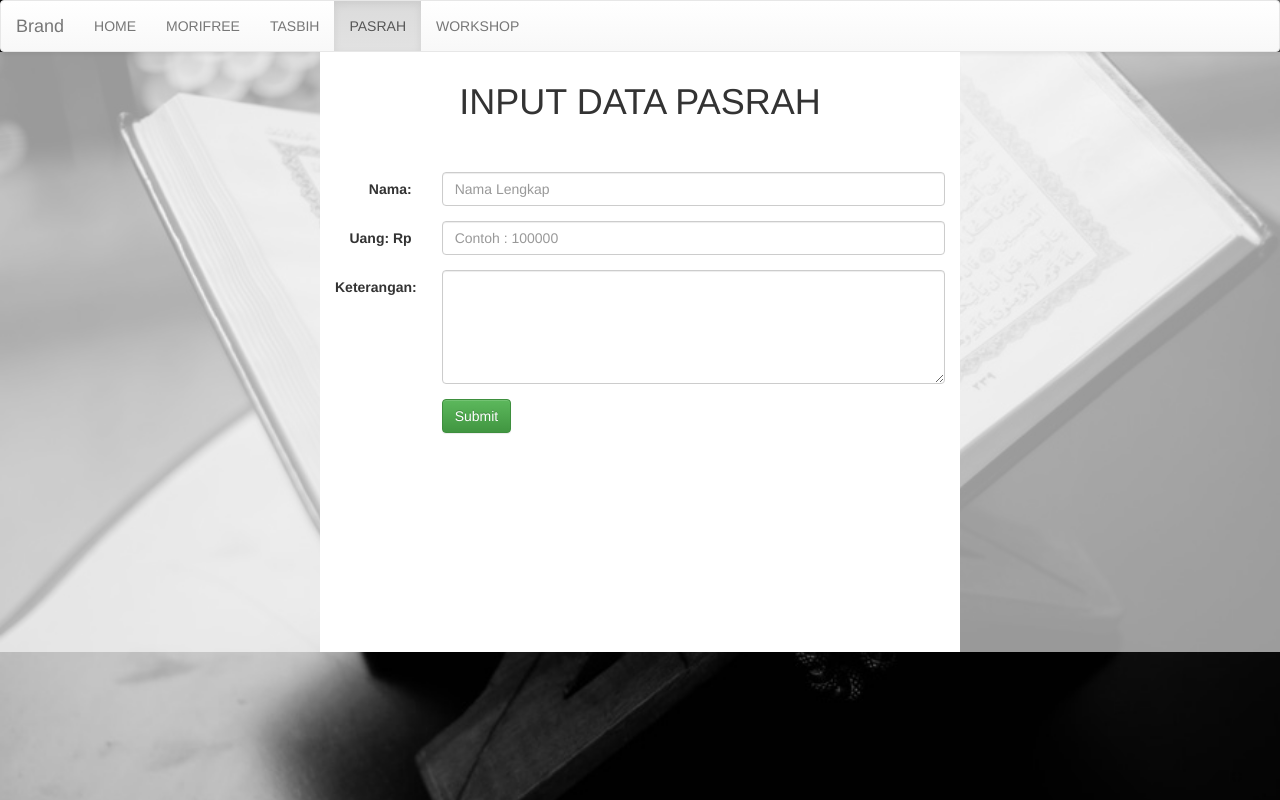
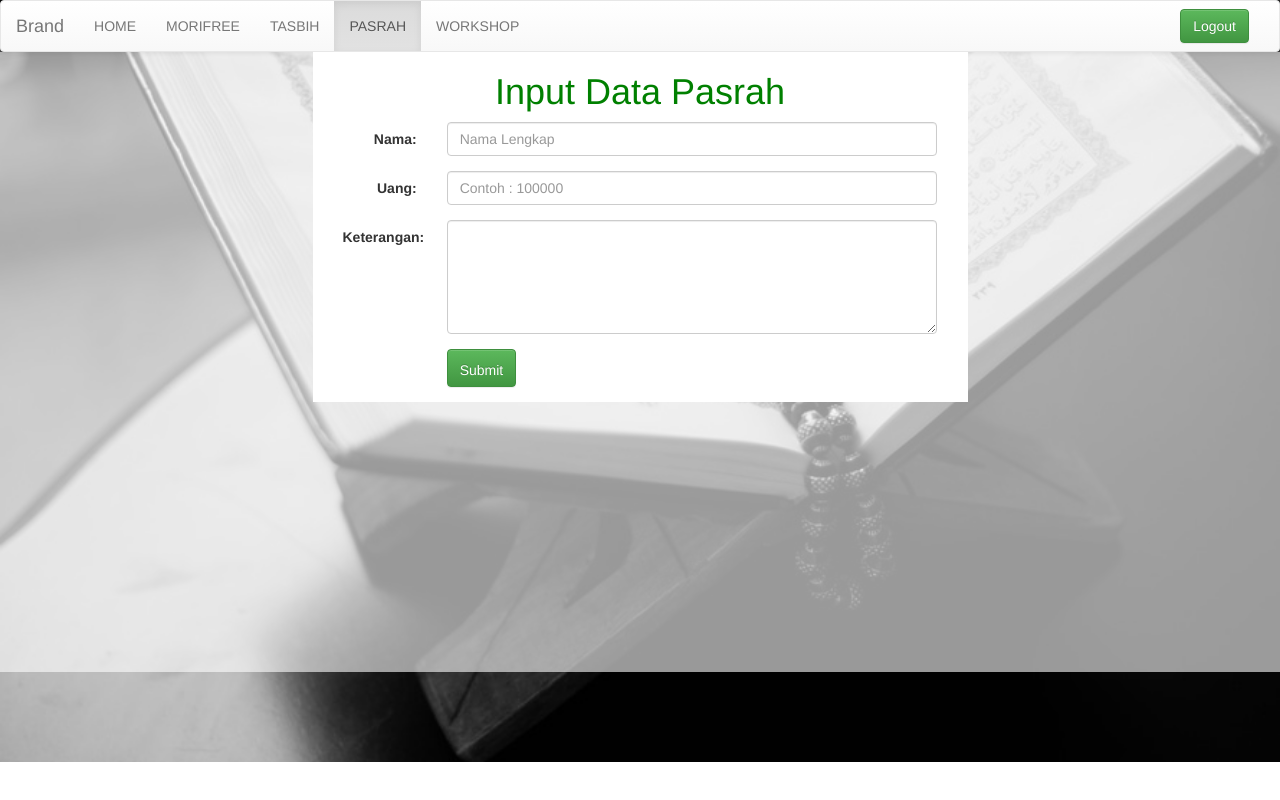
Before and after one commit to ElangT/siwakng-frontEnd, a plain HTML site: page Pasrah-Input.html in a window 1280 px wide. Drawn offline with nearby package versions, Linux system fonts and the light colour scheme.

Commit message:
Update a file

```diff
--- a/Pasrah-Input.html
+++ b/Pasrah-Input.html
@@ -13,15 +13,15 @@
 	<!-- Optional theme -->
 	<link rel="stylesheet" href="https://maxcdn.bootstrapcdn.com/bootstrap/3.3.6/css/bootstrap-theme.min.css" integrity="sha384-fLW2N01lMqjakBkx3l/M9EahuwpSfeNvV63J5ezn3uZzapT0u7EYsXMjQV+0En5r" crossorigin="anonymous">
 
-	<!-- Latest compiled and minified JavaScript -->
-	<script src="https://maxcdn.bootstrapcdn.com/bootstrap/3.3.6/js/bootstrap.min.js" integrity="sha384-0mSbJDEHialfmuBBQP6A4Qrprq5OVfW37PRR3j5ELqxss1yVqOtnepnHVP9aJ7xS" crossorigin="anonymous"></script>
+	<script src="http://ajax.aspnetcdn.com/ajax/jQuery/jquery-1.12.4.min.js"></script>
 
 	<script src="https://use.fontawesome.com/e10cd9271c.js"></script>
 
 	<style type="text/css">
 		body {
 			background-image: url(images/Quran.jpg) ;
-			background-position: center fixed;
+			background-position: center;
+			background-position: fixed;
 			background-size: cover;
 			background-repeat: no-repeat;
 	  	}
@@ -30,19 +30,21 @@
 			background-color: rgba(255,255,255,0.6);
 			overflow: hidden;
 			height: 100%;
-			z-index: 2;
+			z-index: -1;
 			margin-top: -20px;
-			min-height: 600px;
+			min-height: 620px;
 		}
 
 	  	#form {
 	  		background-color: white;
-	  		min-height: 600px;
 	  	}
-	  	#form h1{
-	  		padding-top: 10px;
-	  		padding-bottom: 40px;
+	  	h1{
+			color: #008000;
+			text-align: center;
 	  	}
+		#submit-button {
+			padding-top: 10px;
+		}
 
 
 	</style>
@@ -70,26 +72,28 @@
         <li class="active"><a href="#">PASRAH</a></li>
         <li><a href="#">WORKSHOP</a></li>
       </ul>
+      <div class="navbar-form navbar-right">
+      	<input type="submit" value="Logout" class="btn btn-success">
+      </div>
     </div><!-- /.navbar-collapse -->
   </div><!-- /.container-fluid -->
 </nav>
-<section class="main-section">
-	<div class="container-fluid">
-		<div class="row">
+<section class="main-section row">
 		<div class="col-md-3"></div>
 		<div class="col-md-6" id="form">
-			<h1 class="text-center"> INPUT DATA PASRAH </h1>
+			<div class= "container-fluid">
+			<h1>Input Data Pasrah</h1>
 			<form class="form-horizontal" role="form">
 			  <div class="form-group">
 			    <label class="control-label col-sm-2" for="Nama">Nama:</label>
 			    <div class="col-sm-10">
-			      <input type="Name" class="form-control" id="Nama" placeholder="Nama Lengkap">
+			      <input type="Name" class="form-control" id="Nama" placeholder="Nama Lengkap" required>
 			    </div>
 			  </div>
 			  <div class="form-group">
-			    <label class="control-label col-sm-2" for="Uang">Uang: Rp</label>
+			    <label class="control-label col-sm-2" for="Uang">Uang: </label>
 			    <div class="col-sm-10">
-			      <input type="Uang" class="form-control" id="Uang" placeholder="Contoh : 100000">
+			      <input type="Uang" class="form-control" id="Uang" placeholder="Contoh : 100000" onkeypress='return event.charCode >= 48 && event.charCode <= 57' required>
 			    </div>
 			  </div>
 			  <div class="form-group">
@@ -100,16 +104,16 @@
 			  </div>
 			  <div class="form-group">
 			    <div class="col-sm-offset-2 col-sm-10">
-			      <button type="submit" class="btn btn-success">Submit</button>
+			      <button type="submit" id="submit-button" class="btn btn-success">Submit</button>
 			    </div>
 			  </div>
 			</form>
 		</div>
+		</div>
 		<div class="col-md-3"></div>
-
-		</div>
-	</div>
 </section>
+	<!-- Latest compiled and minified JavaScript -->
+	<script src="https://maxcdn.bootstrapcdn.com/bootstrap/3.3.6/js/bootstrap.min.js" integrity="sha384-0mSbJDEHialfmuBBQP6A4Qrprq5OVfW37PRR3j5ELqxss1yVqOtnepnHVP9aJ7xS" crossorigin="anonymous"></script>
 
 </body>
 </html>
```
Also changed, not shown: MoriFree.html (+6 -1 lines), Morifree-Input.html (+24 -18 lines), Pasrah.html (+8 -3 lines), Tasbih.html (+3 -0 lines), input-page.html (+11 -0 lines).
